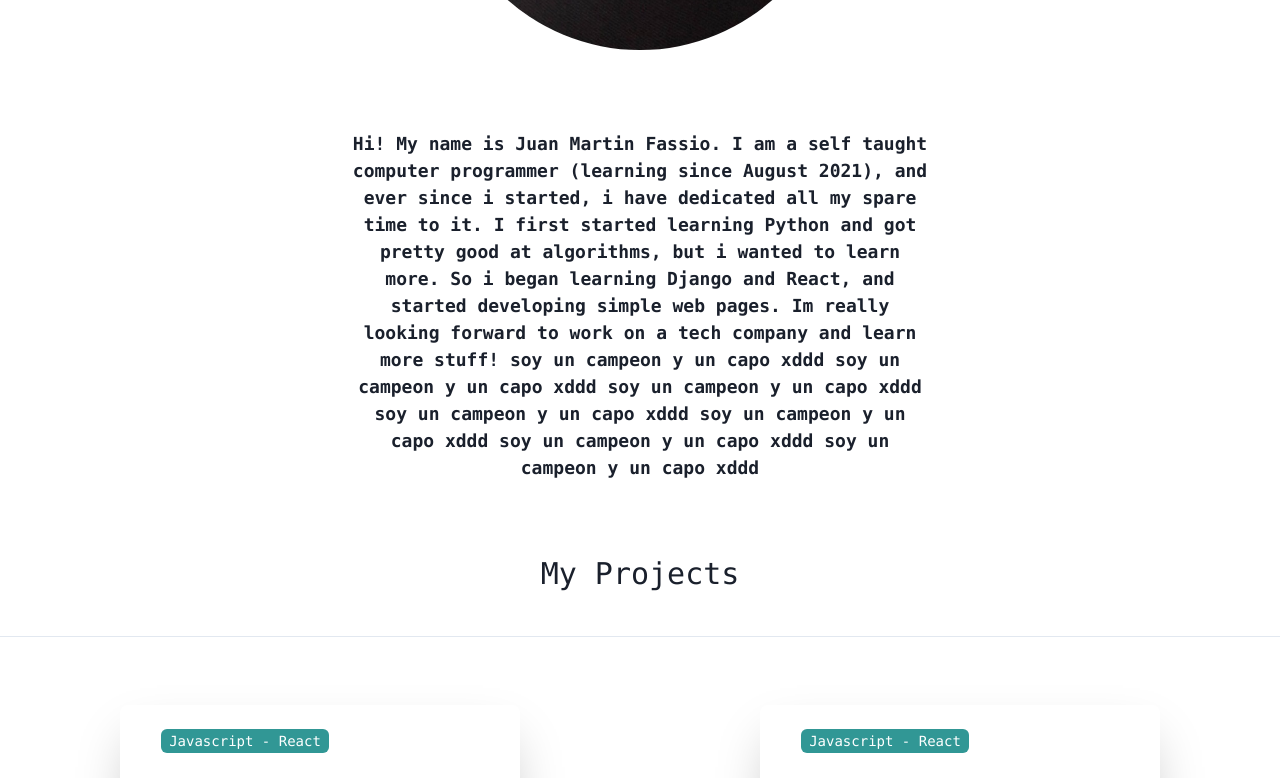
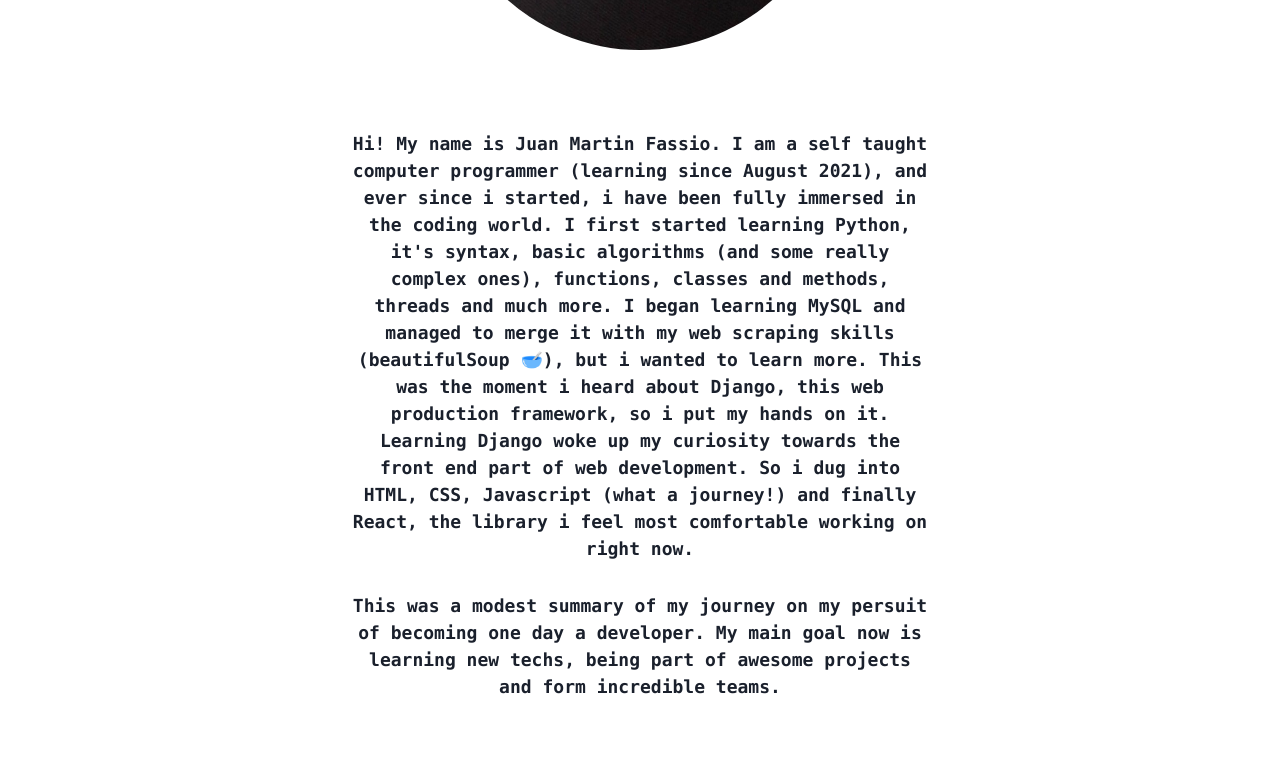
Before and after one commit to juanchifassio/my-portfolio, a React (Create React App) app: page / in a window 1280 px wide. Shown: the part 620-1398 px from the top of the page. Built offline with nearby package versions, Linux system fonts and the light colour scheme.

Commit message:
updated about me and resume button

```diff
--- a/src/app/components/Navbar.js
+++ b/src/app/components/Navbar.js
@@ -10,6 +10,7 @@
     Heading
 } from '@chakra-ui/react';
 import { FaMoon, FaSun } from 'react-icons/fa';
+import CV from '../../documents/Resume_Fassio.pdf'
 
 const Navbar = () => {
     const { colorMode, toggleColorMode } = useColorMode();
@@ -70,6 +71,7 @@
                             </Box>
                         </Stack>
                         <Link
+                            href={CV}
                             isExternal
                             style={{ textDecoration: 'none' }}
                             ml={10}
--- a/src/app/components/main/AboutMe.js
+++ b/src/app/components/main/AboutMe.js
@@ -29,14 +29,27 @@
             >
                 Hi! My name is Juan Martin Fassio. I am a self taught computer
                 programmer (learning since August 2021), and ever since i
-                started, i have dedicated all my spare time to it. I first
-                started learning Python and got pretty good at algorithms, but i
-                wanted to learn more. So i began learning Django and React, and
-                started developing simple web pages. Im really looking forward
-                to work on a tech company and learn more stuff! soy un campeon y
-                un capo xddd soy un campeon y un capo xddd soy un campeon y un
-                capo xddd soy un campeon y un capo xddd soy un campeon y un capo
-                xddd soy un campeon y un capo xddd soy un campeon y un capo xddd
+                started, i have been fully immersed in the coding world. I first
+                started learning Python, it's syntax, basic algorithms (and some
+                really complex ones), functions, classes and methods, threads
+                and much more. I began learning MySQL and managed to merge it
+                with my web scraping skills (beautifulSoup 🥣), but i wanted to
+                learn more. This was the moment i heard about Django, this web
+                production framework, so i put my hands on it. Learning Django
+                woke up my curiosity towards the front end part of web
+                development. So i dug into HTML, CSS, Javascript (what a
+                journey!) and finally React, the library i feel most comfortable
+                working on right now.{' '}
+            </Text>
+            <Text
+                px={{ base: 0, sm: 50, md: 200, lg: 350 }}
+                my={30}
+                fontWeight={'bold'}
+                fontSize={'lg'}
+            >
+                This was a modest summary of my journey on my persuit of
+                becoming one day a developer. My main goal now is learning new
+                techs, being part of awesome projects and form incredible teams.
             </Text>
         </Box>
     );
--- a/src/app/components/main/Projects.js
+++ b/src/app/components/main/Projects.js
@@ -30,7 +30,7 @@
                     projects={[
                         {
                             title: 'Crypto News App',
-                            desc: 'Crypto App made with React, Chart.js, News API and CoinGecko Api. Styled with Chakra UI (still working on it!).',
+                            desc: 'Crypto App made with React, Chart.js, News API and CoinGecko Api. Styled with Chakra UI (still working on it! Demo soon 😊).',
                             demolink: '#',
                             sourcelink: 'https://github.com/juanchifassio/MelonCrypto/tree/main/melon-crypto%20-%20copia',
                             tag: 'Javascript - React'
```
Also changed, not shown: 1 other file (tests, documents, lock files or other folders).
